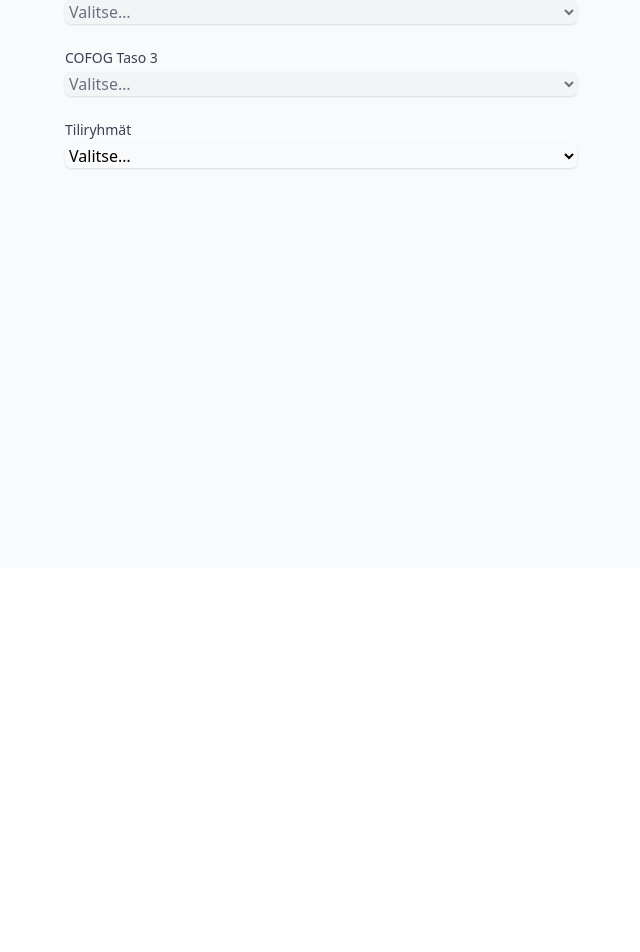
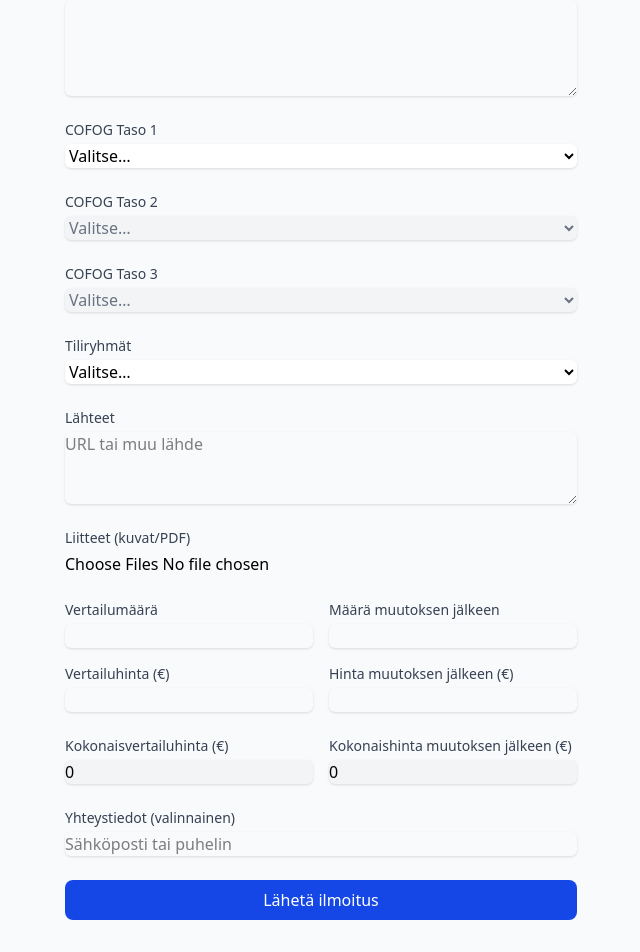
Before and after one commit to sakkess/haaskausvahti, a React (Vite) app: page /ilmoita in a window 1280 px wide. Shown: the part 232-1184 px from the top of the page, without its empty margins (319-959 px from the left). Before the commit the page ends 800 px from the top, so only its background shows below. Built offline with nearby package versions, Linux system fonts and the light colour scheme.

Commit message:
Fix Ilmoita.jsx again

```diff
--- a/src/routes/Ilmoita.jsx
+++ b/src/routes/Ilmoita.jsx
@@ -18,33 +18,40 @@ export default function Ilmoita() {
   const [kokonaisVertailuhinta, setKokonaisVertailuhinta] = useState(0)
   const [kokonaishintaMuutoksenJalkeen, setKokonaishintaMuutoksenJalkeen] = useState(0)
 
-  // Dropdowns
-  const [level1, setLevel1] = useState('')
-  const [level2, setLevel2] = useState('')
-  const [level3, setLevel3] = useState('')
-  const [level4, setLevel4] = useState('')
+  // Dropdown selections
+  const [cofog1, setCofog1] = useState('')
+  const [cofog2, setCofog2] = useState('')
+  const [cofog3, setCofog3] = useState('')
+  const [tiliryhmat, setTiliryhmat] = useState('')
 
-  // clear child levels when parent changes
-  useEffect(() => { setLevel2(''); setLevel3('') }, [level1])
-  useEffect(() => { setLevel3('') }, [level2])
+  // Reset dependent dropdowns
+  useEffect(() => {
+    setCofog2('')
+    setCofog3('')
+  }, [cofog1])
 
-  // map JSON array into each list
-  const dd1 = dropdowns.find(d => d.dropdown === 1) || {}
-  const dd2 = dropdowns.find(d => d.dropdown === 2) || {}
-  const dd3 = dropdowns.find(d => d.dropdown === 3) || {}
-  const dd4 = dropdowns.find(d => d.dropdown === 4) || {}
+  useEffect(() => {
+    setCofog3('')
+  }, [cofog2])
 
-  const opts1 = dd1.options || []
-  const opts2 = (dd2.options || []).filter(o => o.parent === level1)
-  const opts3 = (dd3.options || []).filter(o => o.parent === level2)
-  const opts4 = dd4.options || []
+  // Pull and filter options from JSON
+  const dd1 = dropdowns.find(d => d.dropdown === 1) || { options: [] }
+  const dd2 = dropdowns.find(d => d.dropdown === 2) || { options: [] }
+  const dd3 = dropdowns.find(d => d.dropdown === 3) || { options: [] }
+  const dd4 = dropdowns.find(d => d.dropdown === 4) || { options: [] }
 
-  // recompute totals
+  const opts1 = dd1.options
+  const opts2 = dd2.options.filter(o => o.parent === cofog1)
+  const opts3 = dd3.options.filter(o => o.parent === cofog2)
+  const opts4 = dd4.options
+
+  // Compute totals
   useEffect(() => {
     const vm = parseFloat(vertailuMaara) || 0
     const vh = parseFloat(vertailuhinta) || 0
     setKokonaisVertailuhinta(vm * vh)
   }, [vertailuMaara, vertailuhinta])
+
   useEffect(() => {
     const mm = parseFloat(maaraMuutoksenJalkeen) || 0
     const hm = parseFloat(hintaMuutoksenJalkeen) || 0
@@ -56,13 +63,15 @@ export default function Ilmoita() {
     const formData = new FormData()
     formData.append('otsikko', otsikko)
     formData.append('kuvaus', kuvaus)
-    formData.append('cofog1', level1)
-    formData.append('cofog2', level2)
-    formData.append('cofog3', level3)
-    formData.append('tiliryhmat', level4)
+    formData.append('cofog1', cofog1)
+    formData.append('cofog2', cofog2)
+    formData.append('cofog3', cofog3)
+    formData.append('tiliryhmat', tiliryhmat)
     formData.append('lahteet', lahteet)
     formData.append('yhteystiedot', yhteystiedot)
+
     if (liitteet) Array.from(liitteet).forEach(f => formData.append('liitteet', f))
+
     formData.append('vertailu_maara', vertailuMaara)
     formData.append('maara_muutoksen_jalkeen', maaraMuutoksenJalkeen)
     formData.append('vertailuhinta', vertailuhinta)
@@ -73,13 +82,22 @@ export default function Ilmoita() {
     try {
       const res = await fetch('/api/reports', { method: 'POST', body: formData })
       const json = await res.json()
-      if (!res.ok) throw new Error(json.error || 'Tuntematon virhe')
+      if (!res.ok) throw new Error(json.error || 'Tuntematon palvelinvirhe')
       alert('Ilmoitus lähetetty onnistuneesti!')
       // reset everything
-      setOtsikko(''); setKuvaus(''); setLevel1(''); setLevel2('')
-      setLevel3(''); setLevel4(''); setLahteet(''); setLiitteet(null)
-      setYhteystiedot(''); setVertailuMaara(''); setMaaraMuutoksenJalkeen('')
-      setVertailuhinta(''); setHintaMuutoksenJalkeen('')
+      setOtsikko('')
+      setKuvaus('')
+      setCofog1('')
+      setCofog2('')
+      setCofog3('')
+      setTiliryhmat('')
+      setLahteet('')
+      setLiitteet(null)
+      setYhteystiedot('')
+      setVertailuMaara('')
+      setMaaraMuutoksenJalkeen('')
+      setVertailuhinta('')
+      setHintaMuutoksenJalkeen('')
     } catch (err) {
       console.error(err)
       alert(`Jokin meni pieleen: ${err.message}`)
@@ -90,7 +108,36 @@ export default function Ilmoita() {
     <div className="max-w-xl mx-auto">
       <h2 className="text-2xl font-bold mb-4">Ilmoita hukasta</h2>
       <form onSubmit={handleSubmit} className="space-y-6">
-        {/* … your otsikko, kuvaus, etc. fields … */}
+
+        {/* Otsikko */}
+        <div>
+          <label htmlFor="otsikko" className="block text-sm font-medium text-gray-700">
+            Otsikko <span className="text-red-500">*</span>
+          </label>
+          <input
+            id="otsikko"
+            type="text"
+            required
+            value={otsikko}
+            onChange={e => setOtsikko(e.target.value)}
+            className="mt-1 block w-full border-gray-300 rounded-md shadow-sm"
+          />
+        </div>
+
+        {/* Kuvaus */}
+        <div>
+          <label htmlFor="kuvaus" className="block text-sm font-medium text-gray-700">
+            Kuvaus <span className="text-red-500">*</span>
+          </label>
+          <textarea
+            id="kuvaus"
+            rows="4"
+            required
+            value={kuvaus}
+            onChange={e => setKuvaus(e.target.value)}
+            className="mt-1 block w-full border-gray-300 rounded-md shadow-sm"
+          />
+        </div>
 
         {/* COFOG Taso 1 */}
         <div>
@@ -98,13 +145,15 @@ export default function Ilmoita() {
             COFOG Taso 1
           </label>
           <select
-            id="cofog1" value={level1} onChange={e => setLevel1(e.target.value)}
-            className="mt-1 block w-full border-gray-300 rounded-md shadow-sm"
+            id="cofog1"
+            value={cofog1}
+            onChange={e => setCofog1(e.target.value)}
+            className="mt-1 block w-full border-gray-300 bg-white rounded-md shadow-sm"
           >
             <option value="">Valitse…</option>
             {opts1.map(o => (
               <option key={o.code} value={o.code}>
-                {o.code} {o.label}
+                {o.code}&nbsp;{o.label}
               </option>
             ))}
           </select>
@@ -116,17 +165,21 @@ export default function Ilmoita() {
             COFOG Taso 2
           </label>
           <select
-            id="cofog2" value={level2} onChange={e => setLevel2(e.target.value)}
-            disabled={!level1}
-            className={`mt-1 block w-full rounded-md shadow-sm
-              ${!level1
+            id="cofog2"
+            value={cofog2}
+            onChange={e => setCofog2(e.target.value)}
+            disabled={!cofog1}
+            className={
+              `mt-1 block w-full rounded-md shadow-sm ` +
+              (!cofog1
                 ? 'border-gray-200 bg-gray-100 text-gray-500 cursor-not-allowed'
-                : 'border-gray-300 bg-white'}`}
+                : 'border-gray-300 bg-white')
+            }
           >
             <option value="">Valitse…</option>
             {opts2.map(o => (
               <option key={o.code} value={o.code}>
-                {o.code} {o.label}
+                {o.code}&nbsp;{o.label}
               </option>
             ))}
           </select>
@@ -138,17 +191,21 @@ export default function Ilmoita() {
             COFOG Taso 3
           </label>
           <select
-            id="cofog3" value={level3} onChange={e => setLevel3(e.target.value)}
-            disabled={!level2}
-            className={`mt-1 block w-full rounded-md shadow-sm
-              ${!level2
+            id="cofog3"
+            value={cofog3}
+            onChange={e => setCofog3(e.target.value)}
+            disabled={!cofog2}
+            className={
+              `mt-1 block w-full rounded-md shadow-sm ` +
+              (!cofog2
                 ? 'border-gray-200 bg-gray-100 text-gray-500 cursor-not-allowed'
-                : 'border-gray-300 bg-white'}`}
+                : 'border-gray-300 bg-white')
+            }
           >
             <option value="">Valitse…</option>
             {opts3.map(o => (
               <option key={o.code} value={o.code}>
-                {o.code} {o.label}
+                {o.code}&nbsp;{o.label}
               </option>
             ))}
           </select>
@@ -160,20 +217,152 @@ export default function Ilmoita() {
             Tiliryhmät
           </label>
           <select
-            id="tiliryhmat" value={level4} onChange={e => setLevel4(e.target.value)}
-            className="mt-1 block w-full border-gray-300 rounded-md shadow-sm"
+            id="tiliryhmat"
+            value={tiliryhmat}
+            onChange={e => setTiliryhmat(e.target.value)}
+            className="mt-1 block w-full border-gray-300 bg-white rounded-md shadow-sm"
           >
             <option value="">Valitse…</option>
             {opts4.map(o => (
               <option key={o.code} value={o.code}>
-                {o.code} {o.label}
+                {o.code}&nbsp;{o.label}
               </option>
             ))}
           </select>
         </div>
 
-        {/* … rest of your fields and submit button … */}
+        {/* Lähteet */}
+        <div>
+          <label htmlFor="lahteet" className="block text-sm font-medium text-gray-700">
+            Lähteet
+          </label>
+          <textarea
+            id="lahteet"
+            rows="3"
+            placeholder="URL tai muu lähde"
+            value={lahteet}
+            onChange={e => setLahteet(e.target.value)}
+            className="mt-1 block w-full border-gray-300 rounded-md shadow-sm"
+          />
+        </div>
 
+        {/* Liitteet */}
+        <div>
+          <label htmlFor="liitteet" className="block text-sm font-medium text-gray-700">
+            Liitteet (kuvat/PDF)
+          </label>
+          <input
+            id="liitteet"
+            type="file"
+            multiple
+            onChange={e => setLiitteet(e.target.files)}
+            className="mt-1 block w-full"
+          />
+        </div>
+
+        {/* Quantity & Price */}
+        <div className="grid grid-cols-2 gap-4">
+          <div>
+            <label htmlFor="vertailu_maara" className="block text-sm font-medium text-gray-700">
+              Vertailumäärä
+            </label>
+            <input
+              id="vertailu_maara"
+              type="number"
+              step="any"
+              value={vertailuMaara}
+              onChange={e => setVertailuMaara(e.target.value)}
+              className="mt-1 block w-full border-gray-300 rounded-md shadow-sm"
+            />
+          </div>
+          <div>
+            <label htmlFor="maara_muutoksen_jalkeen" className="block text-sm font-medium text-gray-700">
+              Määrä muutoksen jälkeen
+            </label>
+            <input
+              id="maara_muutoksen_jalkeen"
+              type="number"
+              step="any"
+              value={maaraMuutoksenJalkeen}
+              onChange={e => setMaaraMuutoksenJalkeen(e.target.value)}
+              className="mt-1 block w-full border-gray-300 rounded-md shadow-sm"
+            />
+          </div>
+          <div>
+            <label htmlFor="vertailuhinta" className="block text-sm font-medium text-gray-700">
+              Vertailuhinta (€)
+            </label>
+            <input
+              id="vertailuhinta"
+              type="number"
+              step="any"
+              value={vertailuhinta}
+              onChange={e => setVertailuhinta(e.target.value)}
+              className="mt-1 block w-full border-gray-300 rounded-md shadow-sm"
+            />
+          </div>
+          <div>
+            <label htmlFor="hinta_muutoksen_jalkeen" className="block text-sm font-medium text-gray-700">
+              Hinta muutoksen jälkeen (€)
+            </label>
+            <input
+              id="hinta_muutoksen_jalkeen"
+              type="number"
+              step="any"
+              value={hintaMuutoksenJalkeen}
+              onChange={e => setHintaMuutoksenJalkeen(e.target.value)}
+              className="mt-1 block w-full border-gray-300 rounded-md shadow-sm"
+            />
+          </div>
+        </div>
+
+        {/* Computed totals */}
+        <div className="grid grid-cols-2 gap-4">
+          <div>
+            <label className="block text-sm font-medium text-gray-700">
+              Kokonaisvertailuhinta (€)
+            </label>
+            <input
+              type="number"
+              value={kokonaisVertailuhinta}
+              disabled
+              className="mt-1 block w-full border-gray-200 bg-gray-100 rounded-md shadow-sm"
+            />
+          </div>
+          <div>
+            <label className="block text-sm font-medium text-gray-700">
+              Kokonaishinta muutoksen jälkeen (€)
+            </label>
+            <input
+              type="number"
+              value={kokonaishintaMuutoksenJalkeen}
+              disabled
+              className="mt-1 block w-full border-gray-200 bg-gray-100 rounded-md shadow-sm"
+            />
+          </div>
+        </div>
+
+        {/* Yhteystiedot & Submit */}
+        <div>
+          <label htmlFor="yhteystiedot" className="block text-sm font-medium text-gray-700">
+            Yhteystiedot (valinnainen)
+          </label>
+          <input
+            id="yhteystiedot"
+            type="text"
+            placeholder="Sähköposti tai puhelin"
+            value={yhteystiedot}
+            onChange={e => setYhteystiedot(e.target.value)}
+            className="mt-1 block w-full border-gray-300 rounded-md shadow-sm"
+          />
+        </div>
+
+        <button
+          type="submit"
+          className="w-full bg-blue-700 text-white py-2 rounded-lg hover:bg-blue-800 transition"
+        >
+          Lähetä ilmoitus
+        </button>
       </form>
     </div>
   )
```
